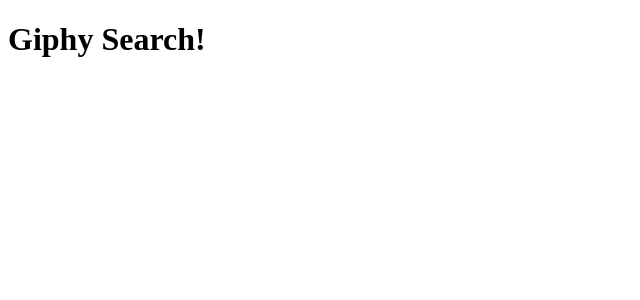
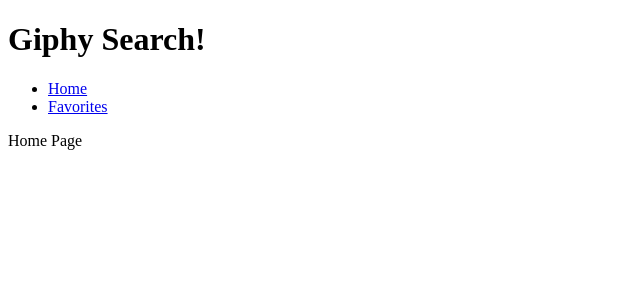
Before and after one commit to luann-y/group-giphy-saga-project, a React (Vite) app: page / in a window 1280 px wide. Shown: the top 300 px of the page, without its empty margins (0-640 px from the left). Built offline with nearby package versions, Linux system fonts and the light colour scheme.

Commit message:
basic router and links to home and favorites pages added

```diff
--- a/src/components/App/App.jsx
+++ b/src/components/App/App.jsx
@@ -1,7 +1,28 @@
+
+//Router
+import {
+  HashRouter as Router,
+  Route,
+} from "react-router-dom/cjs/react-router-dom.min";
+// components
+import Header from '../Header/Header';
+import Home from '../Home/Home';
+import Favorites from '../Favorites/Favorites';
+
 function App() {
   return (
     <div>
-      <h1>Giphy Search!</h1>
+      <Router>
+        <Header />
+        <main>
+        <Route path="/" exact>
+          <Home />
+        </Route>
+        <Route path="/favorites" exact>
+          <Favorites />
+        </Route>
+        </main>
+      </Router>
     </div>
   );
 }
--- /dev/null
+++ b/src/components/Favorites/Favorites.jsx
@@ -0,0 +1,9 @@
+
+
+function Favorites() {
+ return (
+    <p>This is where the favorites go</p>
+ );
+};
+
+export default Favorites;
--- /dev/null
+++ b/src/components/Header/Header.jsx
@@ -0,0 +1,19 @@
+import { Link } from "react-router-dom";
+
+function Header() {
+  return (
+    <div>
+      <h1>Giphy Search!</h1>
+      <ul>
+        <li>
+          <Link to="/">Home</Link>
+        </li>
+        <li>
+          <Link to="Favorites">Favorites</Link>
+        </li>
+      </ul>
+    </div>
+  );
+}
+
+export default Header;
--- /dev/null
+++ b/src/components/Home/Home.jsx
@@ -0,0 +1,9 @@
+
+
+function Home() {
+    return (
+        <p>Home Page</p>
+    )
+}
+
+export default Home;
```
